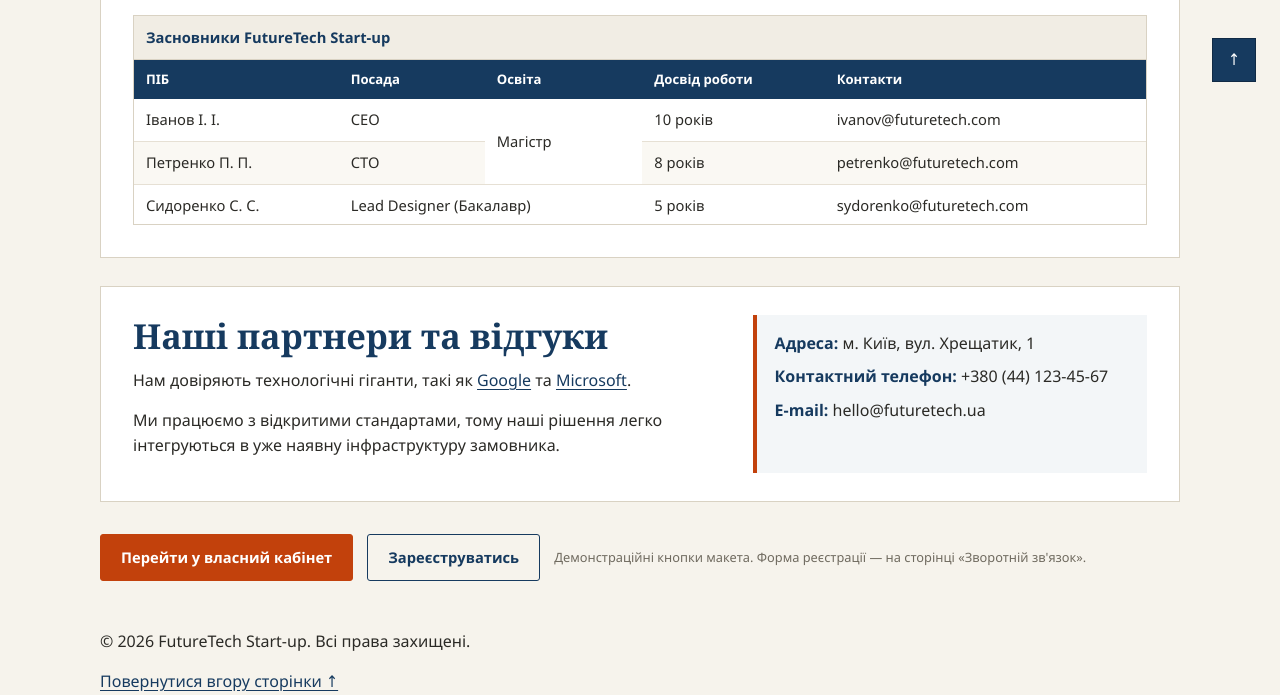
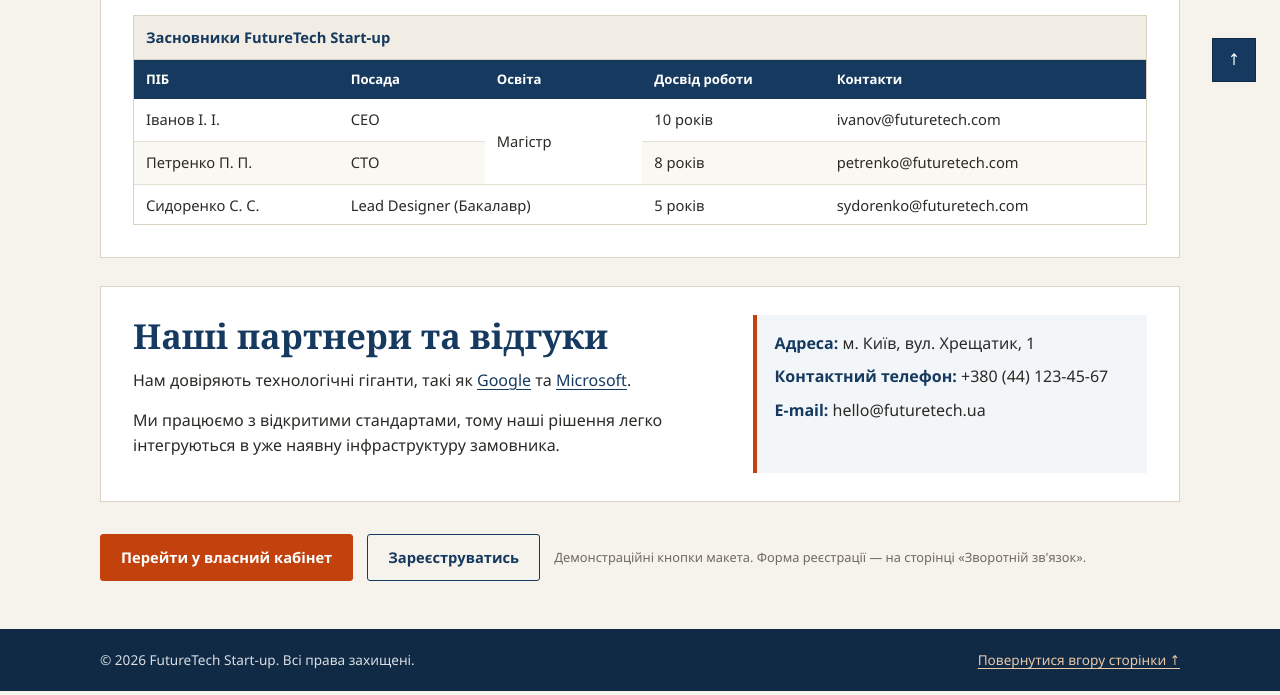
Before and after one commit to nedeflexaaa/Frontend_lab2, a plain HTML site: page index.html in a window 1280 px wide. Shown: the part 694-1389 px from the top of the page. Drawn offline with Linux system fonts and the light colour scheme.

Commit message:
added styles for footer

```diff
--- a/style.css
+++ b/style.css
@@ -780,3 +780,29 @@ input[type="email"] {
     flex: 0 0 auto;
     gap: 10px;
 }
+
+.site-footer {
+    background-color: var(--navy-dark);
+    color: #d8dde3;
+}
+
+.footer-inner {
+    display: flex;
+    align-items: center;
+    justify-content: space-between;
+    gap: 16px;
+    padding: 20px 0;
+    font-size: 0.85rem;
+}
+
+.footer-inner p {
+    margin: 0;
+}
+
+.site-footer a {
+    color: #e8c9a8;
+}
+
+.site-footer a:hover {
+    color: #ffffff;
+}
```
